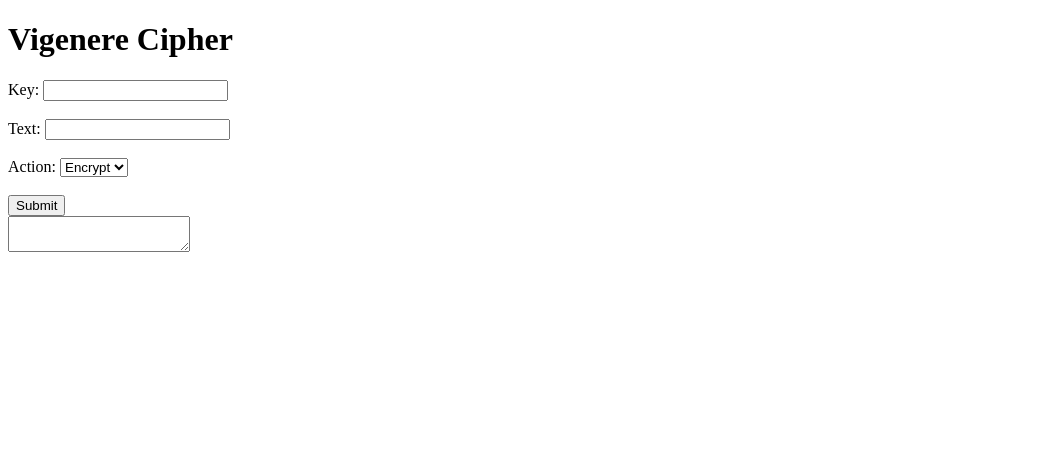
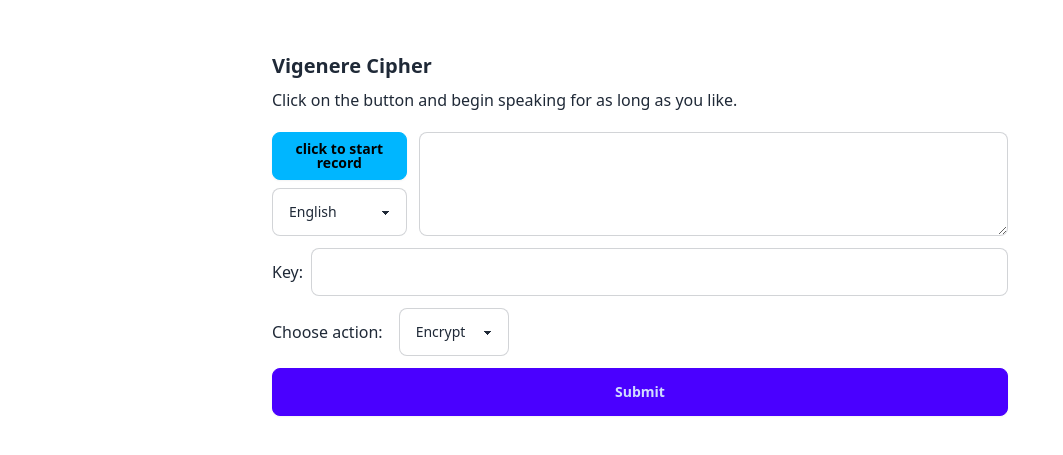
Before and after one commit to lollypp3188/app-cryptography, a Flask app: page /vigenere in a window 1280 px wide. Shown: the top 455 px of the page, without its empty margins (0-1063 px from the left). Run offline with Flask 3, Linux system fonts and the light colour scheme; some libraries are stand-ins or nearby versions.

Commit message:
refactor: html templates

```diff
--- a/templates/vigenere.html
+++ b/templates/vigenere.html
@@ -4,23 +4,85 @@
     <meta charset="UTF-8">
     <meta name="viewport" content="width=device-width, initial-scale=1.0">
     <title>Vigenere Cipher</title>
+    <link href="https://cdn.jsdelivr.net/npm/daisyui@4.7.3/dist/full.min.css" rel="stylesheet" type="text/css" />
+    <script src="https://cdn.tailwindcss.com"></script>
 </head>
 <body>
-    <h1>Vigenere Cipher</h1>
-    <div id="errorMessage" style="color: red;"></div>
-    <form id="vigenereForm">
+    <div class="flex justify-center items-center mt-5">
+        <div class="card" style="width: 50rem;">
+            <div class="card-body">
+                <h5 class="card-title">Vigenere Cipher</h5>
+                <form id="vigenereForm" method="post" action="/vigenere" class="flex gap-3 flex-col">
+                    <div class="pb-2" id="main">
+                        <div id="info" style="visibility: visible;">
+                            <p id="info_start" style="display: inline;">
+                                Click on the button and begin speaking for as long as you like.
+                            </p>
+                            <p id="info_speak_now" style="display:none">
+                                Speak now.
+                            </p>
+                            <p id="info_no_speech" style="display:none">
+                                No speech was detected. You may need to adjust your <a
+                                    href="//support.google.com/chrome/bin/answer.py?hl=en&amp;answer=1407892">microphone
+                                    settings</a>.
+                            </p>
+                            <p id="info_no_microphone" style="display:none">
+                                No microphone was found. Ensure that a microphone is installed and that
+                                <a href="//support.google.com/chrome/bin/answer.py?hl=en&amp;answer=1407892">
+                                    microphone settings</a> are configured correctly.
+                            </p>
+                            <p id="info_allow" style="display:none">
+                                Click the "Allow" button above to enable your microphone.
+                            </p>
+                            <p id="info_denied" style="display:none">
+                                Permission to use microphone was denied.
+                            </p>
+                            <p id="info_blocked" style="display:none">
+                                Permission to use microphone is blocked. To change, go to
+                                chrome://settings/contentExceptions#media-stream
+                            </p>
+                            <p id="info_upgrade" style="display:none">
+                                Web Speech API is not supported by this browser. Upgrade to <a href="//www.google.com/chrome">Chrome</a>
+                                version
+                                25 or later.
+                            </p>
+                        </div>
+                    </div>
+                    <div class="flex gap-3">
+                        <div class="flex gap-2 flex-col">
+                            <button id="start_button" class="btn btn-info" onclick="startButton(event)" style="display: inline-block;">
+                                click to start record
+                            </button>
+                            <div id="div_language">
+                                <select id="select_language" class="select select-bordered w-full max-w-x" onchange="updateCountry()">
+                                    <option value="0">English</option>
+                                    <option value="1">Українська</option>
+                                </select>
+                                <select id="select_dialect" class="hidden"></select>
+                            </div>
+                        </div>
+                        <textarea type="text" class="w-full textarea textarea-bordered placeholder:italic placeholder:text-slate-400"
+                            id="text" name="text"></textarea>
+                    </div>
+                    <div class="flex items-center gap-2">
                         <label for="key">Key:</label>
-        <input type="text" id="key" name="key" required><br><br>
-        <label for="text">Text:</label>
-        <input type="text" id="text" name="text" required><br><br>
-        <label for="action">Action:</label>
-        <select id="action" name="action" required>
+                        <input type="text" name="key" class="input input-bordered flex-1">
+                    </div>
+                    <div class="flex items-center gap-2">
+                        <label for="action">Choose action:</label><br>
+                        <select class="select select-bordered" id="action" name="action">
                             <option value="encrypt">Encrypt</option>
                             <option value="decrypt">Decrypt</option>
                         </select><br><br>
-        <button type="submit">Submit</button>
+                    </div>
+
+                    <input class="btn btn-primary" type="submit" value="Submit">
                 </form>
                 <textarea type="text" class="hidden" id="result"></textarea>
+            </div>
+        </div>
+    </div>
+    <script src="{{ url_for('static', filename='js/speech.js') }}"></script>
     <script src="{{ url_for('static', filename='js/submit.js', formId='vigenereForm', fetchUrl='vigenere') }}"></script>
 </body>
 </body>
```
Also changed, not shown: templates/caesar.html (+16 -23 lines), templates/permutation.html (+15 -7 lines). Lines whose indentation alone changed are shown as unchanged.
